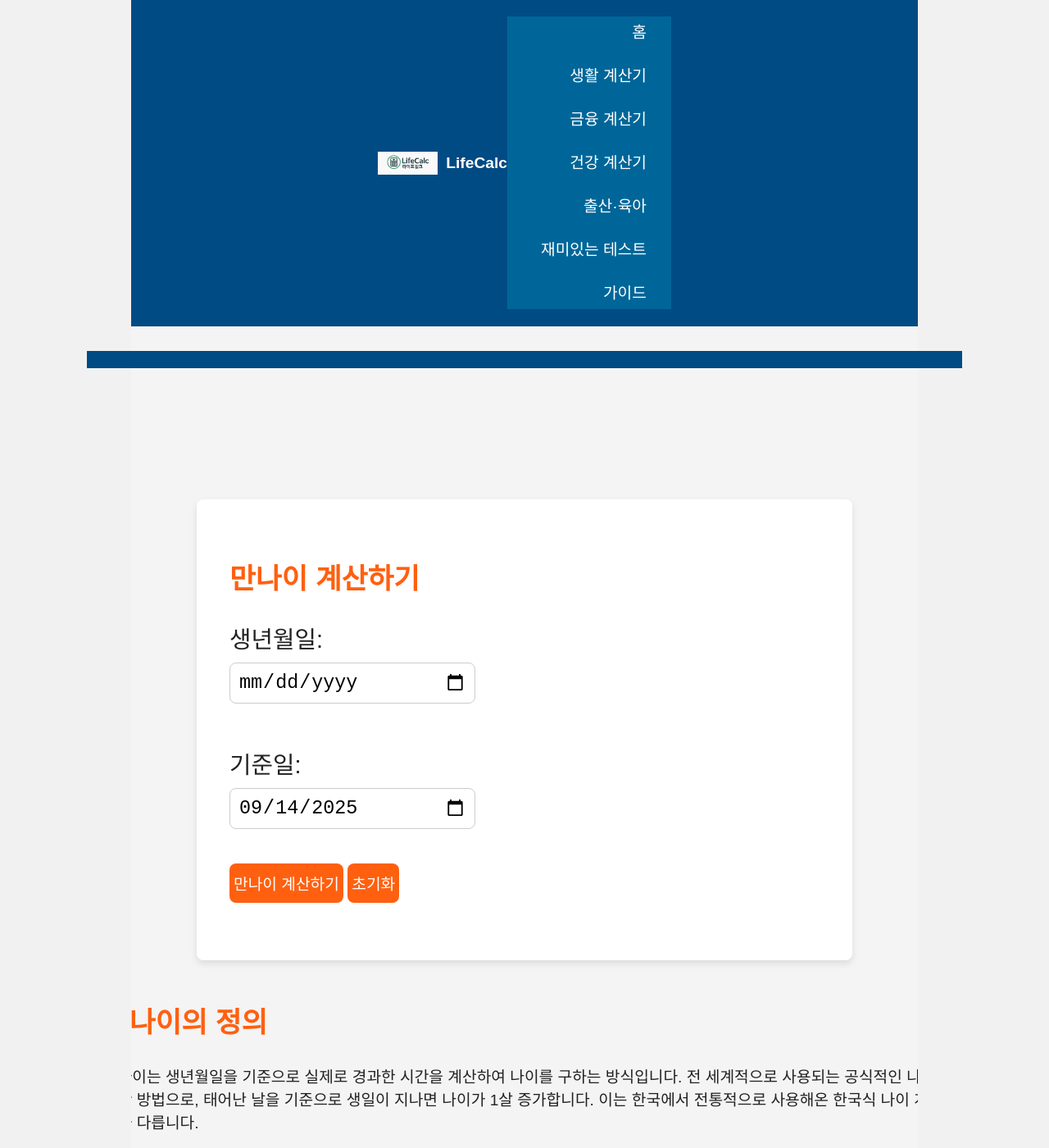
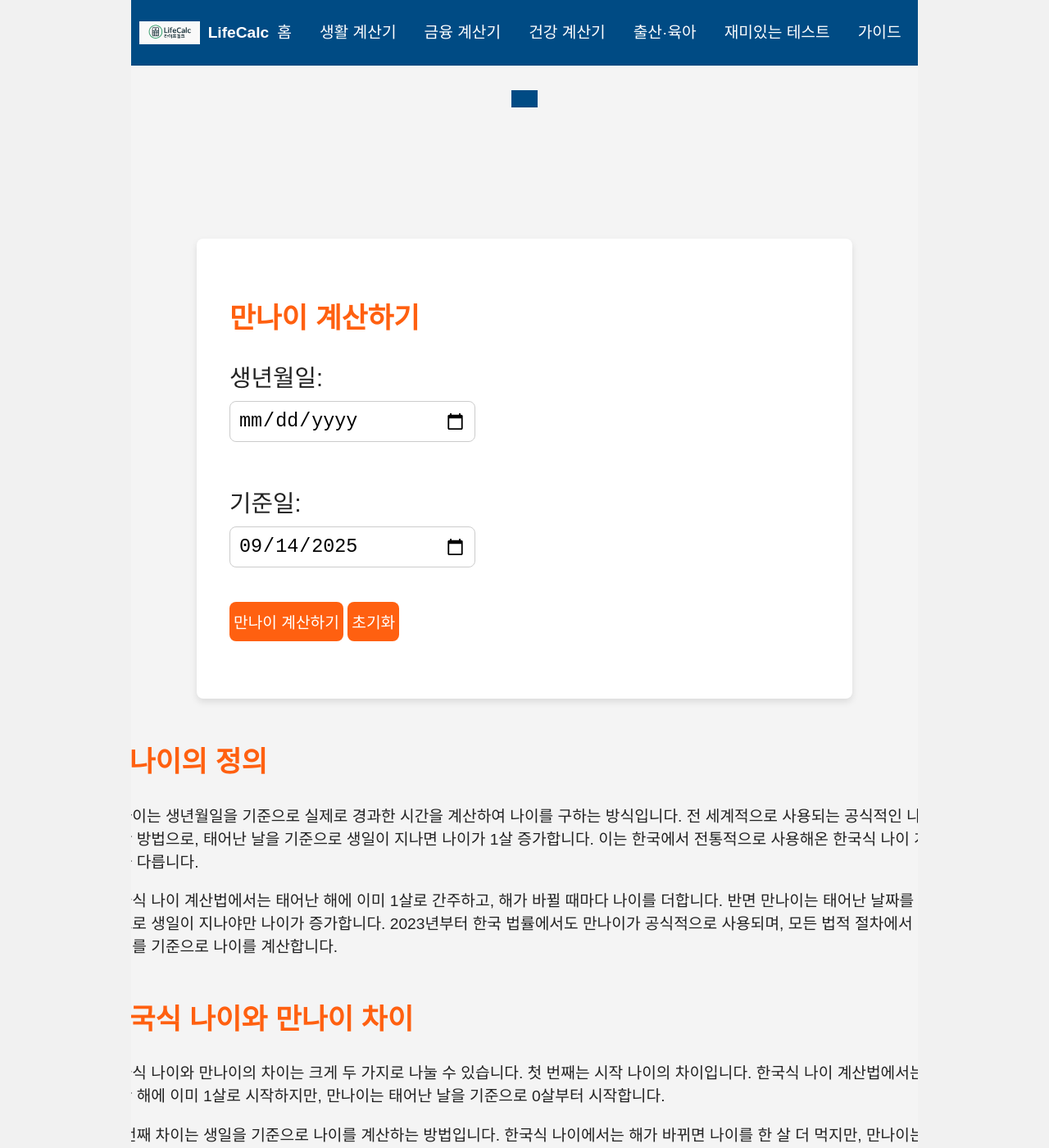
Before and after one commit to khai-lang/LifeCalc, a Jekyll site: the page built from index.html, in a window 1280 px wide and 1400 px high. Shown: the whole window at 82% size. Built offline with Jekyll 4.4.1, drawn with Linux system fonts in a browser that asks for light colours.

Commit message:
Update index.html

```diff
--- a/index.html
+++ b/index.html
@@ -68,108 +68,7 @@
 }
 
 
-        header {
-            background-color: #004d80;
-            color: white;
-            padding: 1em;
-            position: fixed;
-            top: 0;
-            width: 100%;
-            z-index: 1000;
-            display: flex;
-            justify-content: space-between;
-            align-items: center;
-        }
 
-        header h1 {
-            margin: 0;
-            padding-left: 20px;
-            font-size: 1.5em;
-            text-align: left;
-        }
-
-        /* 햄버거 메뉴 스타일 */
-        .hamburger {
-            display: none;
-            flex-direction: column;
-            cursor: pointer;
-            margin-right: 20px;
-        }
-
-        .hamburger div {
-            width: 25px;
-            height: 3px;
-            background-color: white;
-            margin: 4px 0;
-        }
-
-        nav {
-            display: flex;
-            justify-content: center;
-            align-items: center;
-            background-color: #006699;
-            width: 200px; /* 메뉴바 너비 조정 */
-        }
-        nav {
-  max-width: 1200px; /* 메뉴 최대 너비 제한 */
-  margin: 0 auto;     /* 좌우 가운데 정렬 */
-  padding: 0 20px;    /* 좌우 여백 추가 */
-  display: flex;
-  justify-content: space-between; /* 좌우 메뉴 구분 시 사용 */
-  align-items: center;
-}
-
-        nav a {
-            color: white;
-            padding: 14px 15px;
-            text-decoration: none;
-            text-align: center;
-        }
-
-        nav a:hover {
-            background-color: #004d80;
-            color: white !important;
-        }
-
-        /* PC 환경에서 메뉴를 같은 줄에 배치 */
-        @media (min-width: 769px) {
-            nav {
-                flex-grow: 1;
-                justify-content: flex-end;
-            }
-        }
-
-        /* 모바일 환경에서 햄버거 메뉴 표시 */
-        @media (max-width: 768px) {
-            .hamburger {
-                display: flex;
-            }
-
-            nav {
-                display: none;
-                flex-direction: column;
-                position: fixed;
-                top: 50px;
-                left: 0;
-                width: 100%;
-                background-color: #333;
-                z-index: 1000;
-            }
-
-            nav a {
-                padding: 15px;
-                text-align: left;
-                border-bottom: 1px solid #444;
-            }
-
-            nav a:hover {
-                background-color: #444;
-            }
-
-            nav.active {
-                display: flex;
-            }
-        }
 
         main {
             display: flex;
@@ -290,58 +189,6 @@
                 padding: 10px;
             }
         }
-#navMenu {
-    display: flex;
-    align-items: center;
-    background: #f5f5f5;
-    padding: 0 20px;
-    height: 50px;
-    width: 800px;      /* 메뉴바 길이 고정 */
-    margin: 0 auto;     /* 가운데 정렬 */
-}
-
-.menu-group {
-  display: flex;
-  gap: 12px;
-  margin-left: auto; /* 오른쪽 끝으로 밀기 */
-}
-#navMenu a {
-  color: #333;
-  text-decoration: none;
-  font-weight: bold;
-  font-size: 16px;
-  padding: 0 8px;
-  line-height: 50px;
-}
-/* 트렌드 도구 드롭다운 메뉴 스타일 */
-.dropdown {
-  display: inline-block;
-  position: relative;
-  margin-right: 40px;
-}
-.dropdown-content {
-  display: none;
-  position: absolute;
-  background: #fff;
-  min-width: 180px;
-  box-shadow: 0 8px 16px rgba(0,0,0,0.2);
-  z-index: 1001;
-  left: 0;
-}
-.dropdown-content a {
-  color: #333;
-  padding: 12px 16px;
-  text-decoration: none;
-  display: block;
-  background: #fff;
-}
-.dropdown-content a:hover {
-  background-color: #004d80;
-  color: white !important;
-}
-.dropdown:hover .dropdown-content {
-  display: block;
-}
 
 
      /* 운세/별자리/띠 계산기 입력란 크기 조정 */
```
